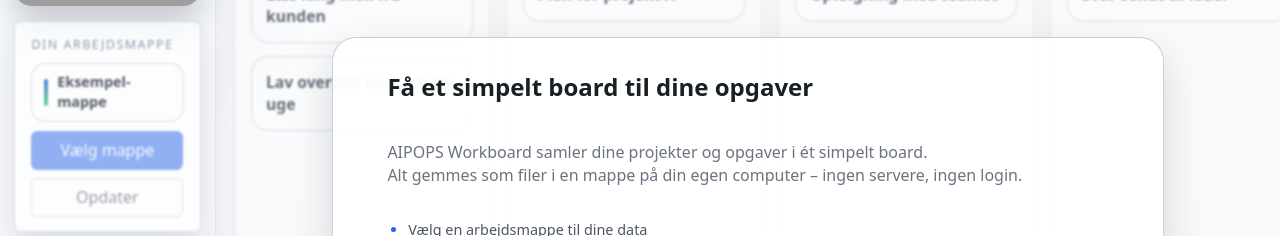
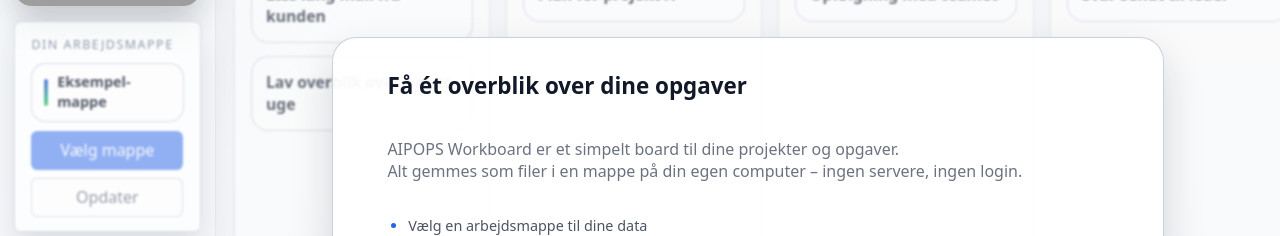
Before and after one commit to Sandvik/aipopsWorkBoard, a React (Vite) app in the folder client/: page / in a window 1280 px wide. Shown: the part 159-395 px from the top of the page. Built offline with nearby package versions, Linux system fonts and the light colour scheme; grey boxes are pictures that could not be loaded.

Commit message:
bedre onboarding 3
Change-Id: I6d496fb39f4a7df3c7eea246393ff5e4e2510a5f

```diff
--- a/client/src/features/workspace/WorkspaceEmptyState.tsx
+++ b/client/src/features/workspace/WorkspaceEmptyState.tsx
@@ -63,9 +63,9 @@
         </div>
 
         <div className="empty-main-card">
-          <h2>Få et simpelt board til dine opgaver</h2>
+          <h2>Få ét overblik over dine opgaver</h2>
           <p className="muted">
-            AIPOPS Workboard samler dine projekter og opgaver i ét simpelt board.
+            AIPOPS Workboard er et simpelt board til dine projekter og opgaver.
             <br />
             Alt gemmes som filer i en mappe på din egen computer – ingen servere, ingen login.
           </p>
--- a/client/src/styles.css
+++ b/client/src/styles.css
@@ -1427,6 +1427,16 @@
   transform: translateX(-50%);
 }
 
+.empty-main-card h2 {
+  margin-top: 0;
+  font-size: 1.4rem;
+  color: #111827;
+}
+
+body.theme-dark .empty-main-card h2 {
+  color: #e5e7eb;
+}
+
 .empty-main-steps {
   margin: 0;
   padding-left: 1.3rem;
```
Also changed, not shown: 1 other file (tests, documents, lock files or other folders).
